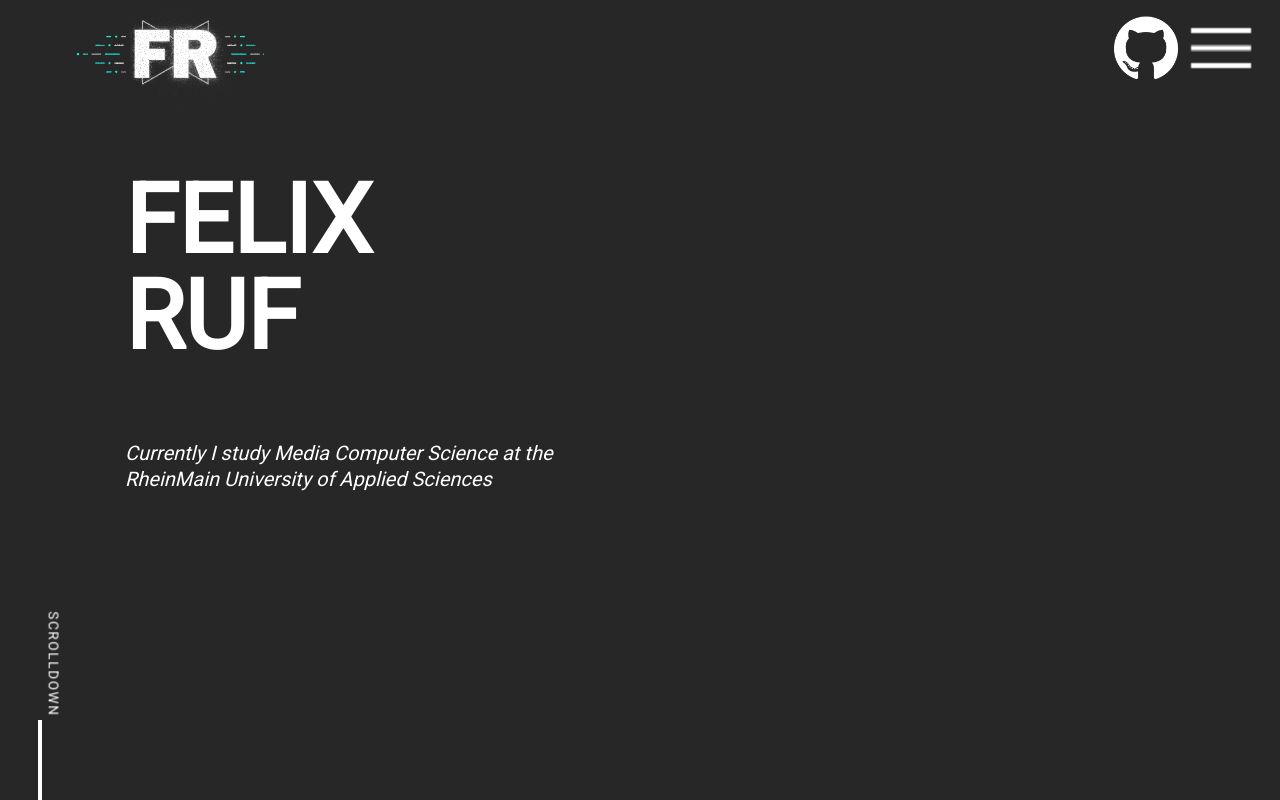
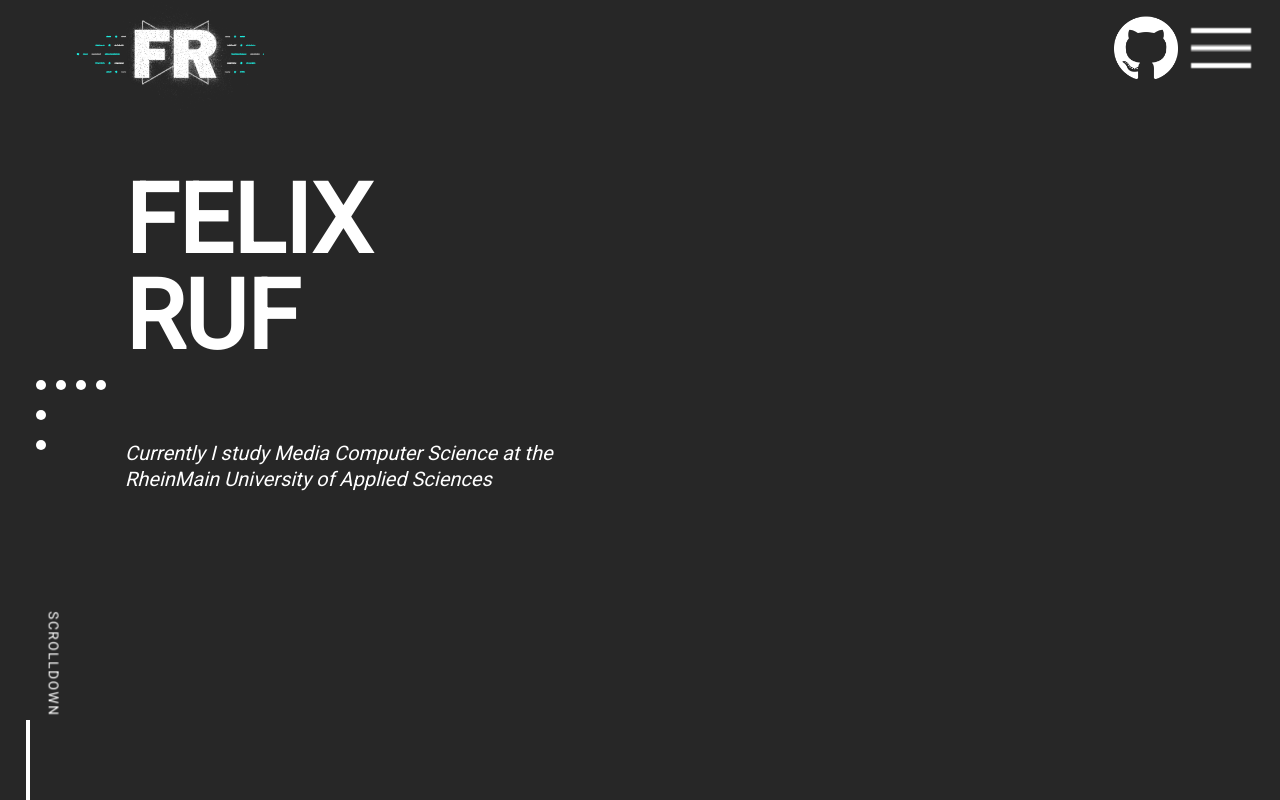
Before and after one commit to MalibusParty/portfolio_website, a Vue app: page / in a window 1280 px wide. Built offline with nearby package versions, Linux system fonts and the light colour scheme.

Commit message:
created page indicator

```diff
--- a/src/App.vue
+++ b/src/App.vue
@@ -1,22 +1,28 @@
 <script setup lang="ts">
-import { onMounted } from "vue";
-import { RouterLink, RouterView } from "vue-router";
+import { onMounted, ref } from "vue";
+import { RouterLink, RouterView, useRoute } from "vue-router";
+import PageIndicator from "./components/PageIndicator.vue";
 import router from "./router";
 
+
+const route = useRoute();
+
 let throttled = false;
-let currentPage = 0;
+let currentPage = ref(getCurrentPage());
 const pageCount = 3;
+
+currentPage.value = getCurrentPage();
 
 window.addEventListener('wheel', (event) => {
   if(!throttled) {
     throttled = true;
     if(event.deltaY < 0) {
-      currentPage -= (currentPage === 0) ? 0 : 1;
+      currentPage.value -= (currentPage.value === 0) ? 0 : 1;
     } else {
-      currentPage += (currentPage < pageCount-1) ? 1 : 0;
+      currentPage.value += (currentPage.value < pageCount-1) ? 1 : 0;
     }
 
-    switch(currentPage) {
+    switch(currentPage.value) {
       case 0:
         router.push('/');
         break;
@@ -34,6 +40,19 @@ window.addEventListener('wheel', (event) => {
   }
 });
 
+function getCurrentPage() {
+  switch(route.path) {
+    case '/':
+      return 0;
+    case '/projectone':
+      return 1;
+    case '/projecttwo':
+      return 2;
+    default:
+      return 0;
+  }
+}
+
 </script>
 
 <template>
@@ -42,6 +61,8 @@ window.addEventListener('wheel', (event) => {
   <div id="github-btn"></div>
   <div id="scroll-line"></div>
   <div id="scroll-text">SCROLLDOWN</div>
+  <div id="page-indicator"><PageIndicator :page-count="3" :current-page="currentPage"/></div>
+
   <RouterView />
 </div>
 </template>
@@ -88,7 +109,7 @@ body {
   height: 10vh;
 
   bottom: 0px;
-  left: 3vw;
+  left: 2vw;
 }
 
 #scroll-text {
@@ -107,6 +128,13 @@ body {
   color: white;
 }
 
+#page-indicator {
+  position: fixed;
+
+  top: 45vh;
+  left: 2vw;
+}
+
 #menu-btn:hover {
   filter: drop-shadow(0 0 0.75rem white);
 }
--- /dev/null
+++ b/src/components/PageIndicator.vue
@@ -0,0 +1,92 @@
+<template>
+    <div id="indicatorGrid">
+        <div class="circleItem" v-for="page in pages" v-bind:key="page"></div>
+
+    </div>
+</template>
+
+
+<script setup lang="ts">
+import { nextTick,  watchEffect } from 'vue';
+
+
+const props = defineProps<{
+    pageCount: number,
+    currentPage: number
+}>();
+
+const pages = props.pageCount * 4;
+let circleArray: Array<HTMLElement>;
+
+
+nextTick(() => {
+    createIndicatorGrid();
+    watchEffect(() => changeIndicator(props.currentPage))
+});
+
+
+
+function createIndicatorGrid() {
+    circleArray = Array.from(document.querySelectorAll('.circleItem'));
+    let ele: HTMLElement;
+    for(let i = 0; i < circleArray.length; i++) {
+        ele = circleArray[i] as HTMLElement;
+        const rowNum = ((i / 4) + 1) | 0;
+        ele.style.gridArea = `${rowNum} / ${(i % 4) + 1} / span 1 / span 1`;
+        if(rowNum != (props.currentPage + 1) && (i % 4) >= 1) {
+            ele.style.backgroundColor = 'rgba(255, 255, 255, 0)'
+        } else {
+            ele.style.backgroundColor = 'rgba(255, 255, 255, 255)'
+        }
+    }
+}
+
+function changeIndicator(currentPageIndex: number) {
+    let ele: HTMLElement;
+    for(let i = 0; i < circleArray.length; i++) {
+        ele = circleArray[i];
+        const rowNum = ((i / 4) + 1) | 0;
+        if(rowNum != (currentPageIndex + 1) && (i % 4) >= 1) {
+            ele.style.backgroundColor = 'rgba(255, 255, 255, 0)'
+        } else {
+            ele.style.backgroundColor = 'rgba(255, 255, 255, 255)'
+        }
+
+        if(currentPageIndex > 1) {
+            ele.classList.add('blendInAnimation');
+        }
+    }
+}
+
+</script>
+
+
+<style scoped>
+
+@keyframes blendIn1{
+    from {background-color: rgba(255, 255, 255, 0)};
+    to {background-color: rgba(255, 255, 255, 255)};
+}
+
+#indicatorGrid {
+    display: grid;
+    align-items: center;
+    justify-items: center;
+}
+
+.circleItem {
+    border-radius: 50%;
+    height: 10px;
+    width: 10px;
+    margin-left: 10px;
+    margin-top: 20px;
+}
+
+.blendInAnimation {
+    animation-name: blendIn1;
+    animation-duration: 500ms;
+    animation-delay: 500ms;
+}
+
+
+</style>
```
Also changed, not shown: src/assets/3-dots-scale.svg (added).
